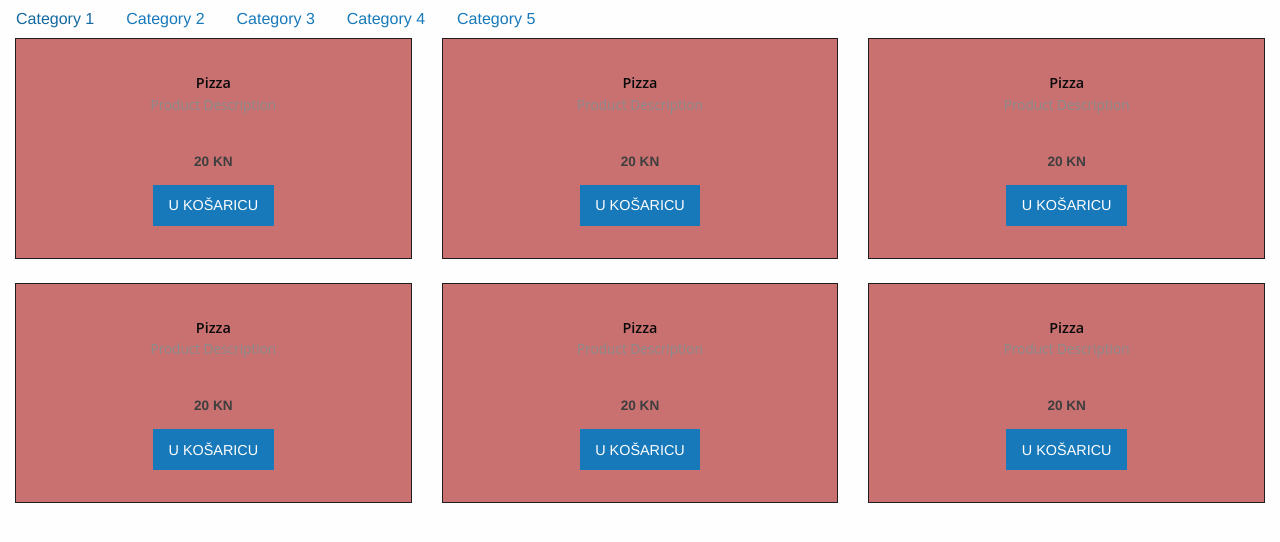
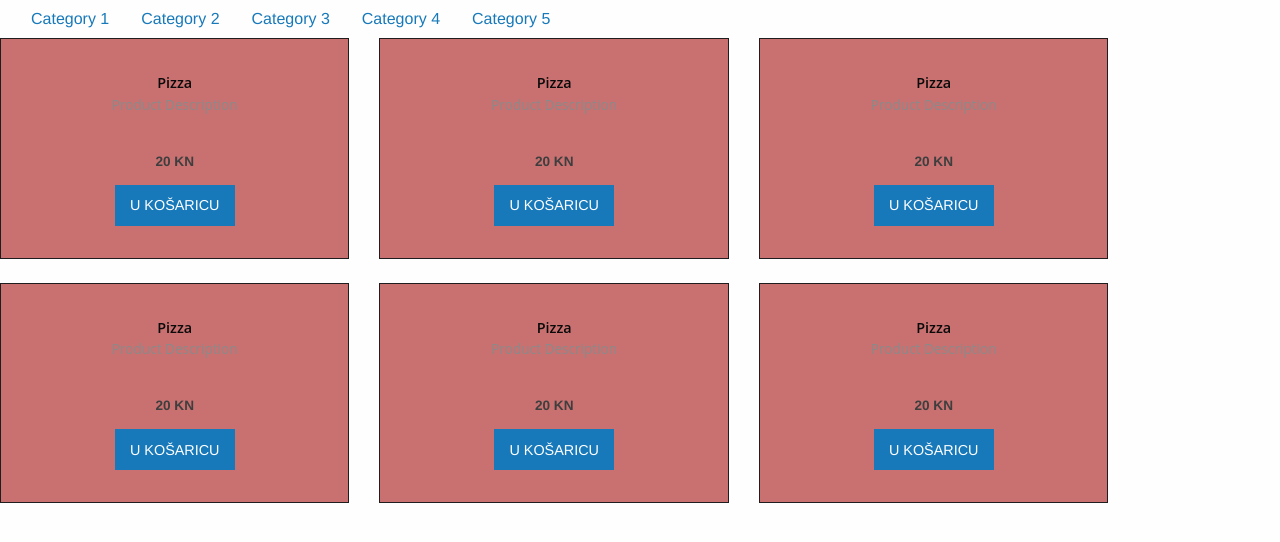
Before and after one commit to marija-mikic/ZAVRSNI-RAD, a PHP site: template app/view/index.phtml in a window 1280 px wide. Shown: the top 542 px of the page. Run offline with PHP 8.4, Linux system fonts and the light colour scheme; the template is opened without the code that fills it, so the values that code supplies are empty.

Commit message:
uređivanje GRID-a

```diff
--- a/app/view/index.phtml
+++ b/app/view/index.phtml
@@ -1,3 +1,5 @@
+<div class="grid-x grid-padding-x" style="text-align: center">
+<div class="large-6 cell">
 <div class="ecommerce-header show-for-large">
     <div class="row align-justify align-middle">
       <div class="shrink column">
@@ -11,6 +13,9 @@
       </div>
      </div>
   </div>
+  </div>
+
+
 
 <div class="grid-x grid-padding-x" style="text-align: center">
 <div class="large-4 cell">
```
